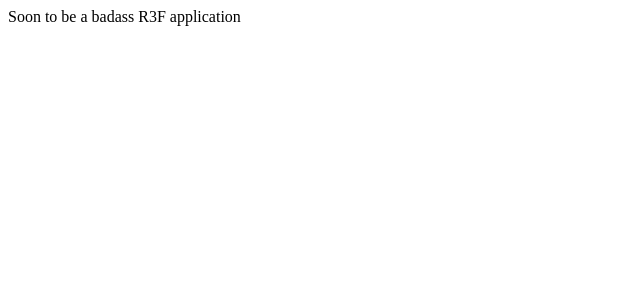
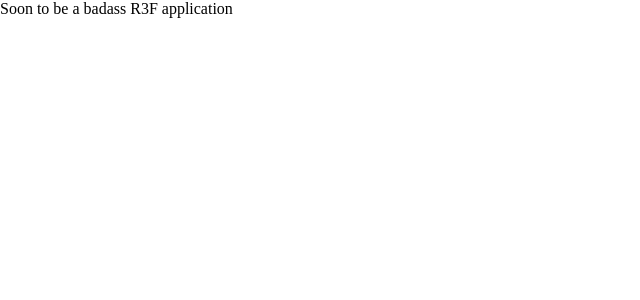
Before and after one commit to lucaspaulodev/r3f-app, a React (Vite) app: page / in a window 1280 px wide. Shown: the top 300 px of the page, without its empty margins (0-640 px from the left). Built offline with nearby package versions, Linux system fonts and the light colour scheme.

Commit message:
Reset html, body and #root styles.

```diff
--- a/src/style.css
+++ b/src/style.css
@@ -0,0 +1,8 @@
+html, body, #root {
+    position: fixed;
+    top: 0;
+    left: 0;
+    width: 100%;
+    height: 100%;
+    overflow: hidden;
+}
```
